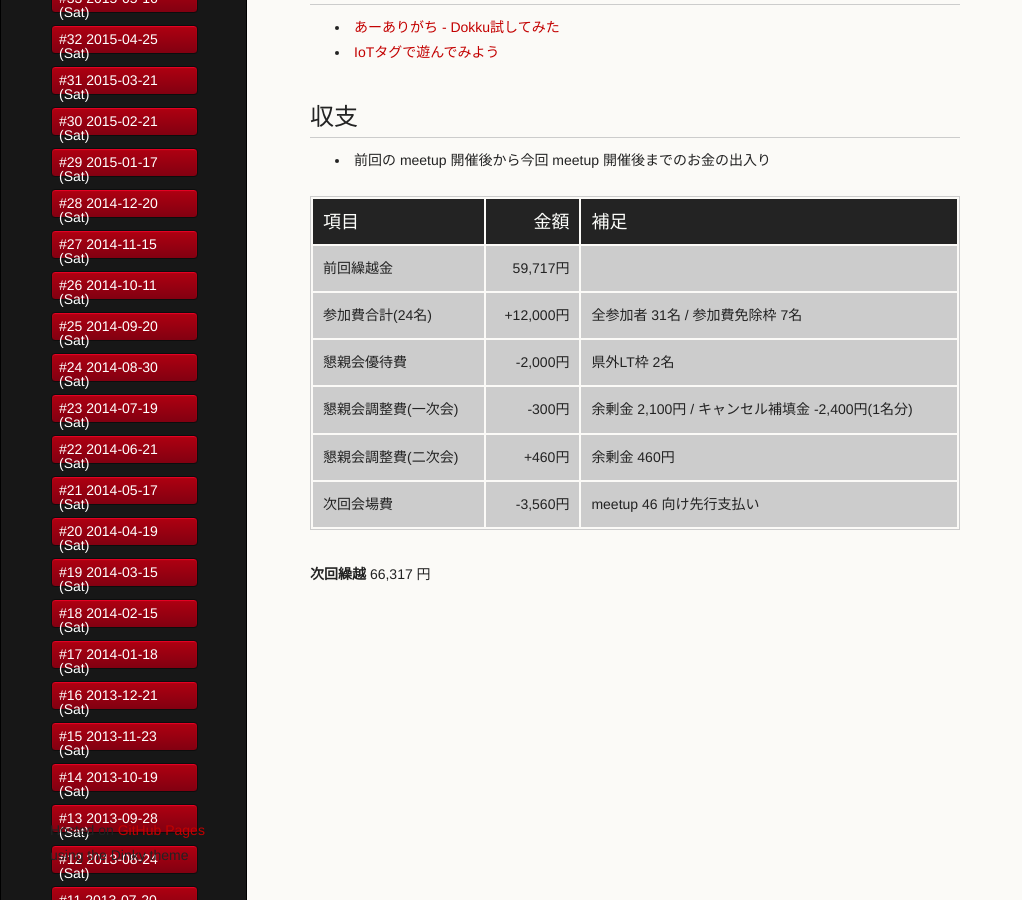
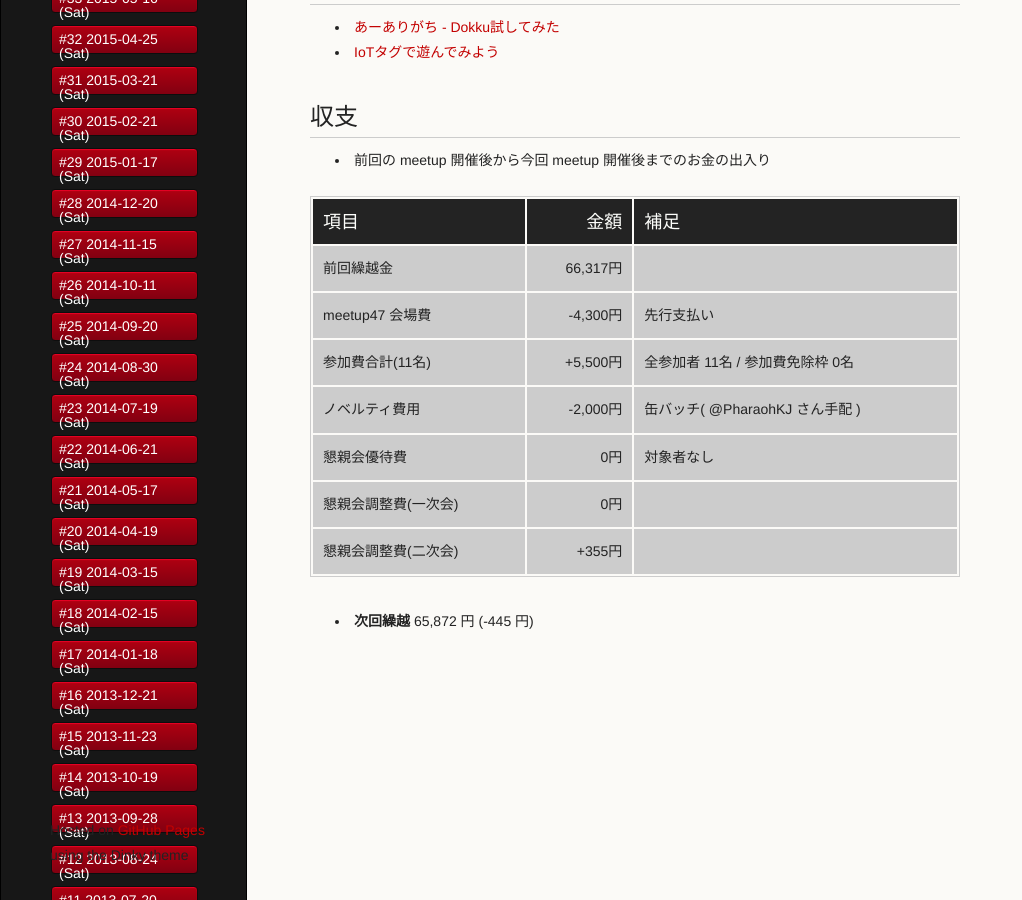
Before and after one commit to kanazawarb/meetup, a Jekyll site: the page built from 46/report.md, in a window 1280 px wide and 900 px high, scrolled down 729 px. Shown: the whole window, without its empty margins (0-1022 px from the left). Built offline with Jekyll 4.4.1, drawn with Linux system fonts in a browser that asks for light colours.

Commit message:
update 46 report (add balance)

```diff
--- a/46/report.md
+++ b/46/report.md
@@ -58,11 +58,12 @@ published: true
 
 |項目                 |金額         |補足                                               |
 |:--------------------|------------:|:--------------------------------------------------|
-| 前回繰越金          |    59,717円 |                                                   |
-| 参加費合計(24名)    |   +12,000円 | 全参加者 31名 / 参加費免除枠 7名                  |
-| 懇親会優待費        |    -2,000円 | 県外LT枠 2名                                      |
-| 懇親会調整費(一次会)|      -300円 | 余剰金 2,100円 / キャンセル補填金 -2,400円(1名分) |
-| 懇親会調整費(二次会)|      +460円 | 余剰金 460円                                      |
-| 次回会場費          |    -3,560円 | meetup 46 向け先行支払い                          |
+| 前回繰越金          |    66,317円 |                                                   |
+| meetup47 会場費     |    -4,300円 | 先行支払い                                        |
+| 参加費合計(11名)    |    +5,500円 | 全参加者 11名 / 参加費免除枠 0名                  |
+| ノベルティ費用      |    -2,000円 | 缶バッチ( @PharaohKJ さん手配 )                   |
+| 懇親会優待費        |         0円 | 対象者なし                                        |
+| 懇親会調整費(一次会)|         0円 |                                                   |
+| 懇親会調整費(二次会)|      +355円 |                                                   |
 
-**次回繰越**  66,317 円
+* **次回繰越**  65,872 円 (-445 円)
```
